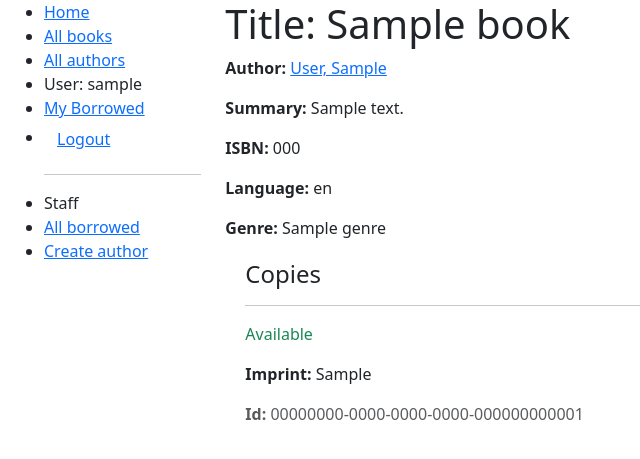
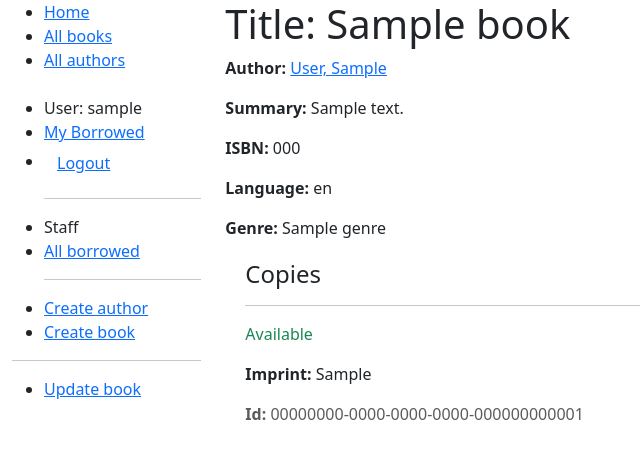
Before and after one commit to msmith590/django_local_library, a Django app: page /catalog/book/1 in a window 1280 px wide. Shown: the top 459 px of the page, without its empty margins (0-640 px from the left). Run offline with Django 4.2, Linux system fonts and the light colour scheme; a user stored in the database is signed in; tables that the repository leaves empty hold one stand-in row (values such as "Sample post").

Commit message:
Add: CreateView, UpdateView, and DeleteView for Book instances

```diff
--- a/catalog/templates/base_generic.html
+++ b/catalog/templates/base_generic.html
@@ -26,6 +26,7 @@
               <li>
                 <a href="{% url 'authors' %}">All authors</a>
               </li>
+              <br />
               {% if user.is_authenticated %}
                 <li>User: {{ user.get_username }}</li>
 
@@ -47,7 +48,11 @@
                     <a href="{% url 'all-borrowed' %}">All borrowed</a>
                   </li>
                   {% if perms.catalog.add_author %}
+                    <hr \>
                     <li><a href="{% url "author-create" %}">Create author</a></li>
+                  {% endif %}
+                  {% if perms.catalog.add_book %}
+                    <li><a href="{% url "book-create" %}">Create book</a></li>
                   {% endif %}
                 {% endif %}
               {% else %}
--- a/catalog/templates/catalog/book_detail.html
+++ b/catalog/templates/catalog/book_detail.html
@@ -26,3 +26,23 @@
     {% endfor %}
   </div>
 {% endblock %}
+
+{% block sidebar %}
+  {{ block.super }}
+
+  {% if perms.catalog.change_book or perms.catalog.delete_book %}
+    <hr />
+    <ul class="sidebar-nav">
+      {% if perms.catalog.change_book %}
+        <li>
+          <a href="{% url 'book-update' book.id %}">Update book</a>
+        </li>
+      {% endif %}
+      {% if not book.bookinstance_set.all and perms.catalog.delete_book %}
+        <li>
+          <a href="{% url 'book-delete' book.id %}">Delete book</a>
+        </li>
+      {% endif %}
+    </ul>
+  {% endif %}
+{% endblock %}
--- a/catalog/urls.py
+++ b/catalog/urls.py
@@ -7,10 +7,13 @@ urlpatterns = [
     path("book/<int:pk>", views.BookDetailView.as_view(), name="book-detail"),
     path("authors/", views.AuthorListView.as_view(), name="authors"),
     path("author/<int:pk>", views.AuthorDetailView.as_view(), name="author-detail"),
-    path('mybooks/', views.LoanedBooksByUserListView.as_view(), name='my-borrowed'),
-    path("loanedbooks/", views.AllLoanedBooksView.as_view(), name='all-borrowed'),
-    path('book/<uuid:pk>/renew/', views.renew_book_librarian, name='renew-book-librarian'),
-    path('author/create/', views.AuthorCreate.as_view(), name='author-create'),
-    path('author/<int:pk>/update/', views.AuthorUpdate.as_view(), name='author-update'),
-    path('author/<int:pk>/delete/', views.AuthorDelete.as_view(), name='author-delete'),
+    path("mybooks/", views.LoanedBooksByUserListView.as_view(), name="my-borrowed"),
+    path("loanedbooks/", views.AllLoanedBooksView.as_view(), name="all-borrowed"),
+    path("book/<uuid:pk>/renew/", views.renew_book_librarian, name="renew-book-librarian"),
+    path("author/create/", views.AuthorCreate.as_view(), name="author-create"),
+    path("author/<int:pk>/update/", views.AuthorUpdate.as_view(), name="author-update"),
+    path("author/<int:pk>/delete/", views.AuthorDelete.as_view(), name="author-delete"),
+    path("book/create/", views.BookCreate.as_view(), name="book-create"),
+    path("book/<int:pk>/update/", views.BookUpdate.as_view(), name="book-update"),
+    path("book/<int:pk>/delete", views.BookDelete.as_view(), name="book-delete"),
 ]
--- a/catalog/views.py
+++ b/catalog/views.py
@@ -81,7 +81,8 @@ class LoanedBooksByUserListView(LoginRequiredMixin, generic.ListView):
 
 class AllLoanedBooksView(LoginRequiredMixin, PermissionRequiredMixin, generic.ListView):
     """Generic class-based view listing all loaned books to users."""
-    permission_required = 'catalog.can_mark_returned'
+
+    permission_required = "catalog.can_mark_returned"
     model = BookInstance
     template_name = "catalog/bookinstance_list_all_borrowers.html"
     paginate_by = 10
@@ -101,13 +102,13 @@ from catalog.forms import RenewBookForm, RenewBookModelForm
 
 
 @login_required
-@permission_required('catalog.can_mark_returned', raise_exception=True)
+@permission_required("catalog.can_mark_returned", raise_exception=True)
 def renew_book_librarian(request, pk):
     """View function for renewing a specific BookInstance by librarian."""
     book_instance = get_object_or_404(BookInstance, pk=pk)
 
     # If this is a POST request then process the Form data
-    if request.method == 'POST':
+    if request.method == "POST":
 
         # Create a form instance and populate it with data from the request (binding):
         form = RenewBookModelForm(request.POST)
@@ -115,23 +116,23 @@ def renew_book_librarian(request, pk):
         # Check if the form is valid:
         if form.is_valid():
             # process the data in form.cleaned_data as required (here we just write it to the model due_back field)
-            book_instance.due_back = form.cleaned_data['due_back']
+            book_instance.due_back = form.cleaned_data["due_back"]
             book_instance.save()
 
             # redirect to a new URL:
-            return HttpResponseRedirect(reverse('all-borrowed'))
+            return HttpResponseRedirect(reverse("all-borrowed"))
 
     # If this is a GET (or any other method) create the default form.
     else:
         proposed_renewal_date = datetime.date.today() + datetime.timedelta(weeks=3)
-        form = RenewBookModelForm(initial={'due_back': proposed_renewal_date})
+        form = RenewBookModelForm(initial={"due_back": proposed_renewal_date})
 
     context = {
-        'form': form,
-        'book_instance': book_instance,
+        "form": form,
+        "book_instance": book_instance,
     }
 
-    return render(request, 'catalog/book_renew_librarian.html', context)
+    return render(request, "catalog/book_renew_librarian.html", context)
 
 
 from django.views.generic.edit import CreateView, UpdateView, DeleteView
@@ -141,22 +142,22 @@ from .models import Author
 
 class AuthorCreate(PermissionRequiredMixin, CreateView):
     model = Author
-    fields = ['first_name', 'last_name', 'date_of_birth', 'date_of_death']
-    initial = {'date_of_death': '11/11/2023'}
-    permission_required = 'catalog.add_author'
+    fields = ["first_name", "last_name", "date_of_birth", "date_of_death"]
+    initial = {"date_of_death": "11/11/2023"}
+    permission_required = "catalog.add_author"
 
 
 class AuthorUpdate(PermissionRequiredMixin, UpdateView):
     model = Author
     # Not recommended (potential security issue if more fields added)
-    fields = '__all__'
-    permission_required = 'catalog.change_author'
+    fields = "__all__"
+    permission_required = "catalog.change_author"
 
 
 class AuthorDelete(PermissionRequiredMixin, DeleteView):
     model = Author
-    success_url = reverse_lazy('authors')
-    permission_required = 'catalog.delete_author'
+    success_url = reverse_lazy("authors")
+    permission_required = "catalog.delete_author"
 
     def form_valid(self, form):
         try:
@@ -166,3 +167,30 @@ class AuthorDelete(PermissionRequiredMixin, DeleteView):
             return HttpResponseRedirect(
                 reverse("author-delete", kwargs={"pk": self.object.pk})
             )
+
+
+class BookCreate(PermissionRequiredMixin, CreateView):
+    model = Book
+    fields = ["title", "author", "summary", "isbn", "genre", "language"]
+    permission_required = "catalog.add_book"
+
+
+class BookUpdate(PermissionRequiredMixin, UpdateView):
+    model = Book
+    fields = ["title", "author", "summary", "isbn", "genre", "language"]
+    permission_required = "catalog.change_book"
+
+
+class BookDelete(PermissionRequiredMixin, DeleteView):
+    model = Book
+    success_url = reverse_lazy("books")
+    permission_required = "catalog.delete_book"
+
+    def form_valid(self, form):
+        try:
+            self.object.delete()
+            return HttpResponseRedirect(self.success_url)
+        except Exception as e:
+            return HttpResponseRedirect(
+                reverse("book-delete", kwargs={"pk": self.object.pk})
+            )
```
Also changed, not shown: catalog/templates/catalog/book_confirm_delete.html (added, +25 -0 lines), catalog/templates/catalog/book_form.html (added, +11 -0 lines).
